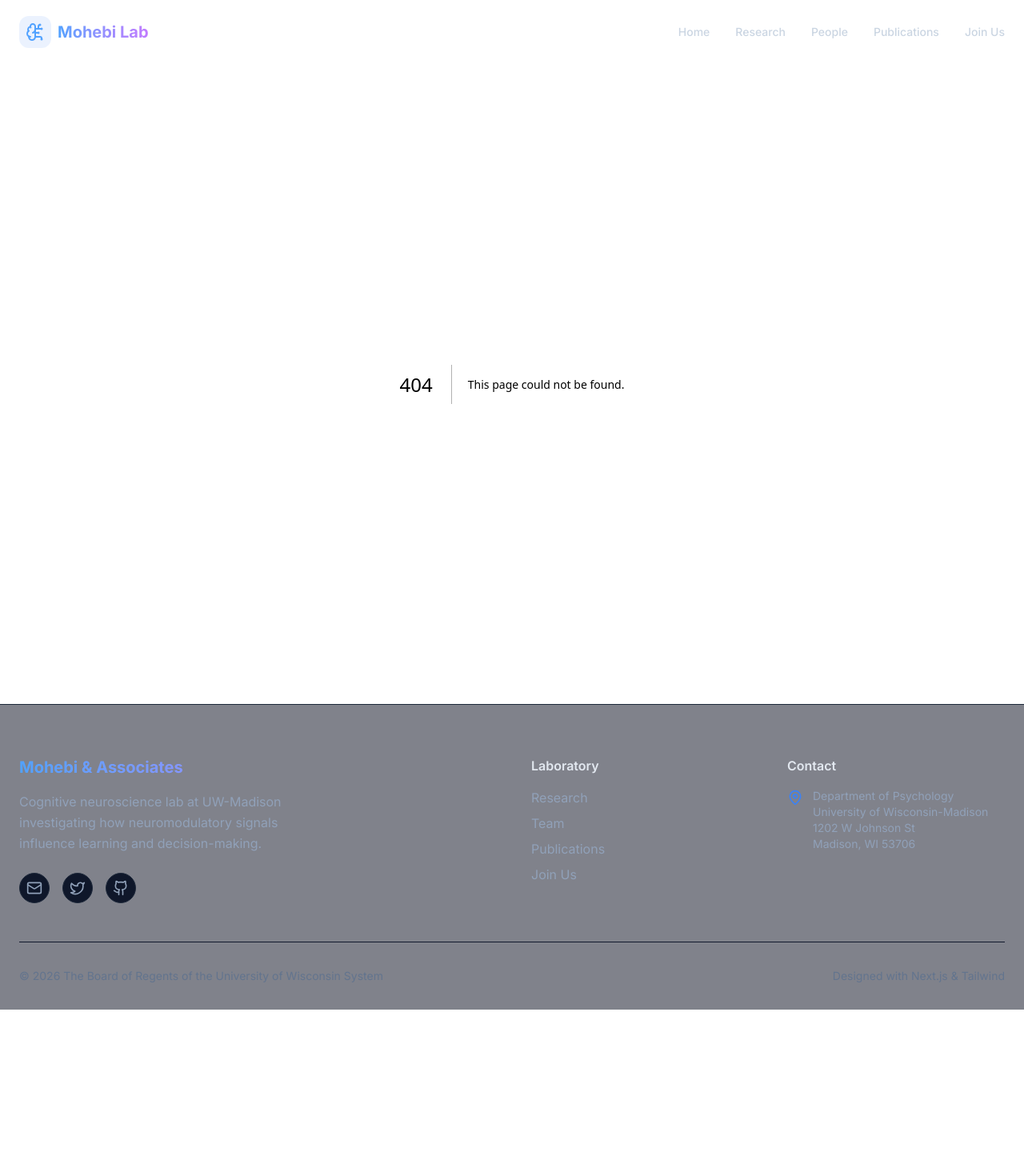
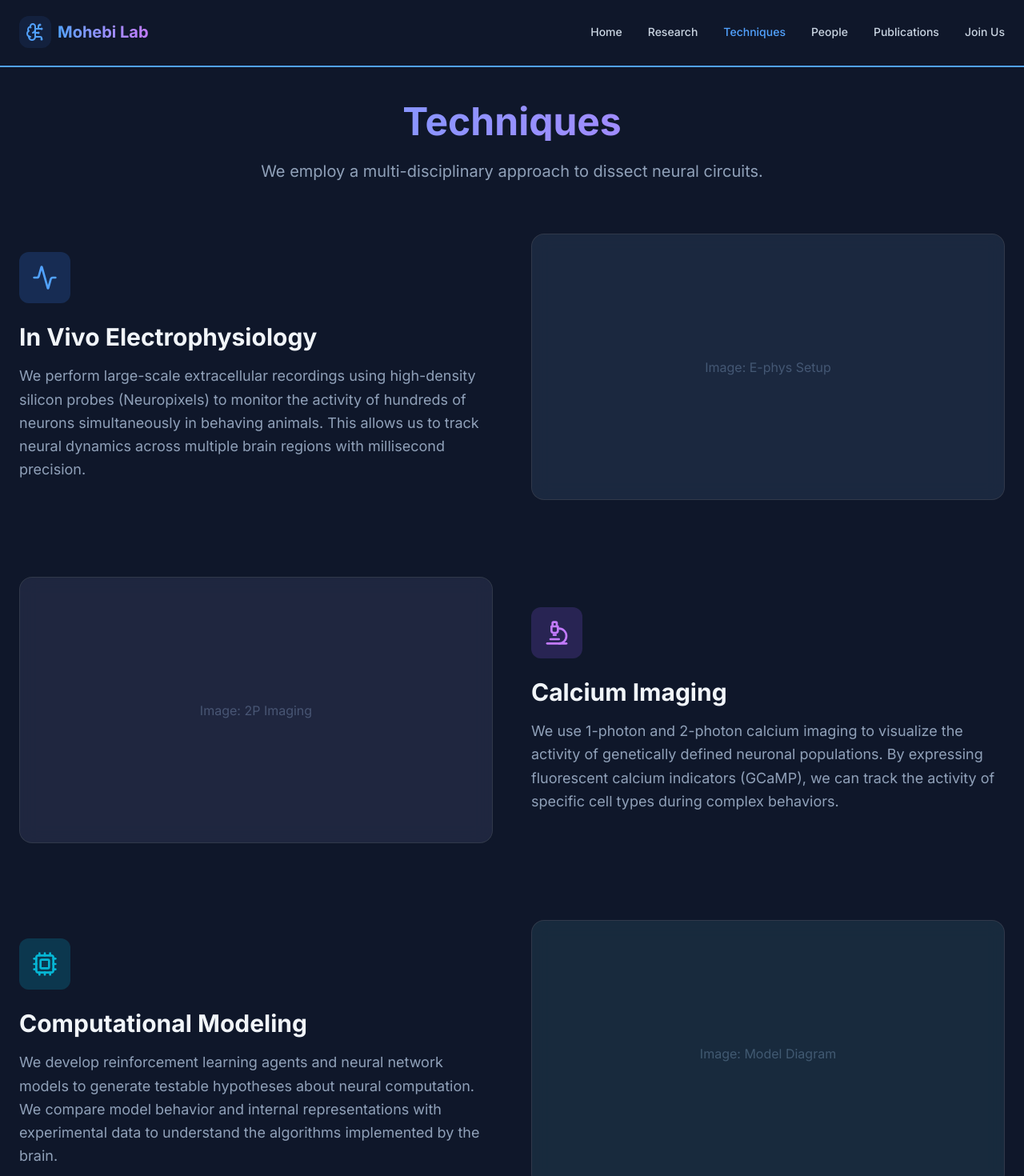
Before and after one commit to mohebi-n-associates/mohebi-n-associates.github.io, a Next.js app: page /website/techniques in a window 1280 px wide. Before the commit this address had no page. Shown: the top 1470 px of the page at 80% size. Before the commit the page ends 1262 px from the top, so only its background shows below. Built offline with nearby package versions, Linux system fonts and the light colour scheme.

Commit message:
Add Techniques page and update homepage design
Introduces a new Techniques page detailing lab methodologies, adds calcium imaging background images, and updates the homepage hero section with new visuals and a 'Meet the Team' preview. Also adds a 'Techniques' link to the site header navigation.

```diff
--- a/src/app/page.tsx
+++ b/src/app/page.tsx
@@ -15,31 +15,37 @@ export default function Home() {
   return (
     <div className="flex flex-col gap-24 pb-24">
       {/* Hero Section */}
-      <section className="relative min-h-[80vh] flex items-center justify-center overflow-hidden">
-        {/* Abstract Background */}
-        <div className="absolute inset-0 -z-10 bg-[radial-gradient(ellipse_at_top,_var(--tw-gradient-stops))] from-blue-900/30 via-slate-950 to-slate-950" />
-        <div className="absolute top-1/4 left-1/4 w-96 h-96 bg-blue-500/10 rounded-full blur-3xl animate-pulse" />
-        <div className="absolute bottom-1/4 right-1/4 w-96 h-96 bg-purple-500/10 rounded-full blur-3xl animate-pulse delay-1000" />
+      <section className="relative min-h-[90vh] flex items-center justify-center overflow-hidden">
+        {/* Background - Calcium Imaging */}
+        <div className="absolute inset-0 -z-10 bg-slate-950">
+          <div className="absolute inset-0 bg-slate-950/60 z-10" /> {/* Dark Overlay */}
+          {/* Calcium Imaging Background */}
+          <img
+            src="/website/images/calcium-background.png"
+            alt="Calcium Imaging Background"
+            className="w-full h-full object-cover opacity-60 animate-pulse-slow"
+          />
+        </div>
 
-        <div className="container mx-auto px-6 text-center z-10">
+        <div className="container mx-auto px-6 text-center z-20">
           <motion.div
             initial={{ opacity: 0, y: 20 }}
             animate={{ opacity: 1, y: 0 }}
             transition={{ duration: 0.8 }}
           >
-            <h1 className="text-5xl md:text-7xl font-bold mb-6 bg-clip-text text-transparent bg-gradient-to-r from-blue-200 via-blue-400 to-purple-400">
+            <h1 className="text-5xl md:text-7xl font-bold mb-6 text-slate-100 drop-shadow-2xl">
               Decoding the Neural Dynamics <br /> of Decision Making
             </h1>
-            <p className="text-xl md:text-2xl text-slate-400 max-w-3xl mx-auto mb-10 leading-relaxed">
-              We investigate how neuromodulatory signals interaction with local circuit computations to drive learning and behavior.
+            <p className="text-xl md:text-2xl text-slate-200 max-w-3xl mx-auto mb-10 leading-relaxed font-light drop-shadow-lg">
+              We investigate how neuromodulatory signals interact with local circuit computations to drive learning and behavior.
             </p>
 
             <div className="flex flex-col sm:flex-row items-center justify-center gap-4">
-              <Link href="/research" className="px-8 py-4 rounded-full bg-blue-600 text-white font-semibold hover:bg-blue-500 transition-all flex items-center gap-2 group">
+              <Link href="/research" className="px-8 py-4 rounded-full bg-blue-600 text-white font-semibold hover:bg-blue-500 transition-all flex items-center gap-2 group shadow-lg shadow-blue-900/20">
                 Explore Research
                 <ArrowRight className="w-5 h-5 group-hover:translate-x-1 transition-transform" />
               </Link>
-              <Link href="/publications" className="px-8 py-4 rounded-full glass text-slate-200 font-semibold hover:bg-white/10 transition-all">
+              <Link href="/publications" className="px-8 py-4 rounded-full glass bg-white/10 text-white font-semibold hover:bg-white/20 transition-all backdrop-blur-md border border-white/20">
                 Latest Publications
               </Link>
             </div>
@@ -91,7 +97,41 @@ export default function Home() {
         </div>
       </section>
 
-      {/* Lab News / Updates Preview could go here */}
+      {/* Meet the Team Preview */}
+      <section className="container mx-auto px-6">
+        <motion.div
+          initial={{ opacity: 0, y: 20 }}
+          whileInView={{ opacity: 1, y: 0 }}
+          viewport={{ once: true }}
+          className="glass p-12 rounded-3xl border border-slate-700/50 relative overflow-hidden"
+        >
+          <div className="absolute inset-0 bg-gradient-to-r from-blue-900/20 to-purple-900/20 z-0" />
+          <div className="relative z-10 flex flex-col md:flex-row items-center justify-between gap-12">
+            <div className="text-left max-w-xl">
+              <h2 className="text-3xl font-bold text-slate-100 mb-6">Meet the Team</h2>
+              <p className="text-lg text-slate-400 mb-8 leading-relaxed">
+                Our lab is a diverse group of researchers passionate about understanding the brain.
+                We are a collaborative team of postdocs, graduate students, and undergraduates.
+              </p>
+              <Link href="/people" className="inline-flex items-center gap-2 text-white font-semibold hover:text-blue-300 transition-colors group">
+                View All Members <ArrowRight className="w-5 h-5 group-hover:translate-x-1 transition-transform" />
+              </Link>
+            </div>
+
+            {/* Visual stack of team member placeholders */}
+            <div className="flex -space-x-4">
+              {[1, 2, 3, 4].map((i) => (
+                <div key={i} className="w-16 h-16 rounded-full border-4 border-slate-800 bg-slate-700 flex items-center justify-center text-xs text-slate-500">
+                  Img
+                </div>
+              ))}
+              <div className="w-16 h-16 rounded-full border-4 border-slate-800 bg-blue-600 flex items-center justify-center text-sm font-bold text-white">
+                +5
+              </div>
+            </div>
+          </div>
+        </motion.div>
+      </section>
     </div>
   );
 }
--- /dev/null
+++ b/src/app/techniques/page.tsx
@@ -0,0 +1,103 @@
+'use client';
+
+import { motion } from 'framer-motion';
+import { Microscope, Activity, Cpu } from 'lucide-react';
+
+export default function TechniquesPage() {
+    return (
+        <div className="container mx-auto px-6 py-12">
+            <motion.div
+                initial={{ opacity: 0, y: 20 }}
+                animate={{ opacity: 1, y: 0 }}
+                className="text-center mb-16"
+            >
+                <h1 className="text-4xl md:text-5xl font-bold bg-clip-text text-transparent bg-gradient-to-r from-blue-400 to-purple-400 mb-6">
+                    Techniques
+                </h1>
+                <p className="text-xl text-slate-400 max-w-3xl mx-auto">
+                    We employ a multi-disciplinary approach to dissect neural circuits.
+                </p>
+            </motion.div>
+
+            <div className="space-y-24">
+                {/* Electrophysiology */}
+                <motion.div
+                    initial={{ opacity: 0, x: -20 }}
+                    whileInView={{ opacity: 1, x: 0 }}
+                    viewport={{ once: true }}
+                    className="flex flex-col md:flex-row gap-12 items-center"
+                >
+                    <div className="flex-1">
+                        <div className="w-16 h-16 rounded-xl bg-blue-500/20 flex items-center justify-center mb-6 text-blue-400">
+                            <Activity className="w-8 h-8" />
+                        </div>
+                        <h2 className="text-3xl font-bold text-slate-100 mb-4">In Vivo Electrophysiology</h2>
+                        <p className="text-lg text-slate-400 leading-relaxed">
+                            We perform large-scale extracellular recordings using high-density silicon probes (Neuropixels) to monitor the activity of hundreds of neurons simultaneously in behaving animals. This allows us to track neural dynamics across multiple brain regions with millisecond precision.
+                        </p>
+                    </div>
+                    <div className="flex-1 w-full">
+                        <div className="relative aspect-video rounded-2xl overflow-hidden glass border border-slate-700/50">
+                            <div className="absolute inset-0 bg-blue-500/5" />
+                            <div className="flex items-center justify-center h-full text-slate-600">
+                                Image: E-phys Setup
+                            </div>
+                        </div>
+                    </div>
+                </motion.div>
+
+                {/* Imaging */}
+                <motion.div
+                    initial={{ opacity: 0, x: 20 }}
+                    whileInView={{ opacity: 1, x: 0 }}
+                    viewport={{ once: true }}
+                    className="flex flex-col md:flex-row-reverse gap-12 items-center"
+                >
+                    <div className="flex-1">
+                        <div className="w-16 h-16 rounded-xl bg-purple-500/20 flex items-center justify-center mb-6 text-purple-400">
+                            <Microscope className="w-8 h-8" />
+                        </div>
+                        <h2 className="text-3xl font-bold text-slate-100 mb-4">Calcium Imaging</h2>
+                        <p className="text-lg text-slate-400 leading-relaxed">
+                            We use 1-photon and 2-photon calcium imaging to visualize the activity of genetically defined neuronal populations. By expressing fluorescent calcium indicators (GCaMP), we can track the activity of specific cell types during complex behaviors.
+                        </p>
+                    </div>
+                    <div className="flex-1 w-full">
+                        <div className="relative aspect-video rounded-2xl overflow-hidden glass border border-slate-700/50">
+                            <div className="absolute inset-0 bg-purple-500/5" />
+                            <div className="flex items-center justify-center h-full text-slate-600">
+                                Image: 2P Imaging
+                            </div>
+                        </div>
+                    </div>
+                </motion.div>
+
+                {/* Computational Models */}
+                <motion.div
+                    initial={{ opacity: 0, x: -20 }}
+                    whileInView={{ opacity: 1, x: 0 }}
+                    viewport={{ once: true }}
+                    className="flex flex-col md:flex-row gap-12 items-center"
+                >
+                    <div className="flex-1">
+                        <div className="w-16 h-16 rounded-xl bg-cyan-500/20 flex items-center justify-center mb-6 text-cyan-400">
+                            <Cpu className="w-8 h-8" />
+                        </div>
+                        <h2 className="text-3xl font-bold text-slate-100 mb-4">Computational Modeling</h2>
+                        <p className="text-lg text-slate-400 leading-relaxed">
+                            We develop reinforcement learning agents and neural network models to generate testable hypotheses about neural computation. We compare model behavior and internal representations with experimental data to understand the algorithms implemented by the brain.
+                        </p>
+                    </div>
+                    <div className="flex-1 w-full">
+                        <div className="relative aspect-video rounded-2xl overflow-hidden glass border border-slate-700/50">
+                            <div className="absolute inset-0 bg-cyan-500/5" />
+                            <div className="flex items-center justify-center h-full text-slate-600">
+                                Image: Model Diagram
+                            </div>
+                        </div>
+                    </div>
+                </motion.div>
+            </div>
+        </div>
+    );
+}
--- a/src/components/Header.tsx
+++ b/src/components/Header.tsx
@@ -9,6 +9,7 @@ import { motion, AnimatePresence } from 'framer-motion';
 const navigation = [
     { name: 'Home', href: '/' },
     { name: 'Research', href: '/research' },
+    { name: 'Techniques', href: '/techniques' },
     { name: 'People', href: '/people' },
     { name: 'Publications', href: '/publications' },
     { name: 'Join Us', href: '/join' },
```
Also changed, not shown: public/images/calcium-background.png (added), public/images/calcium-reference.png (added).
